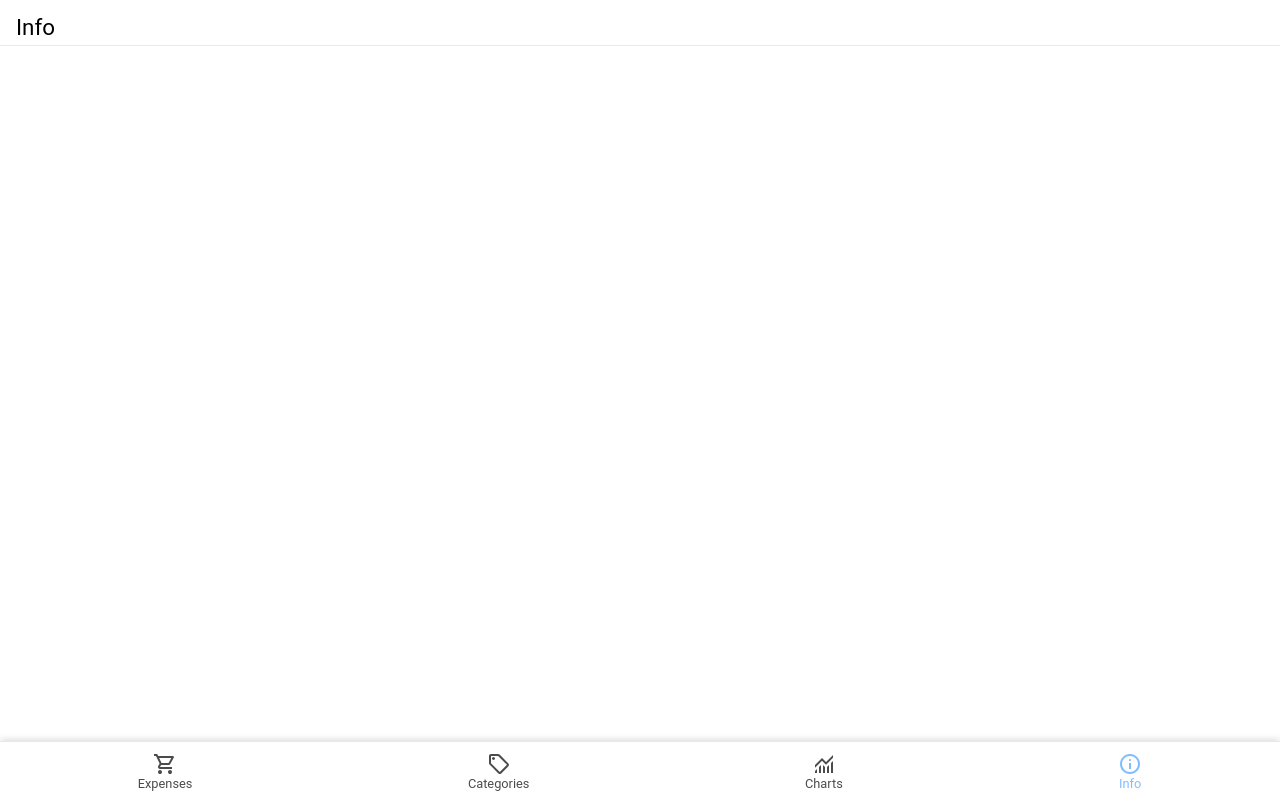
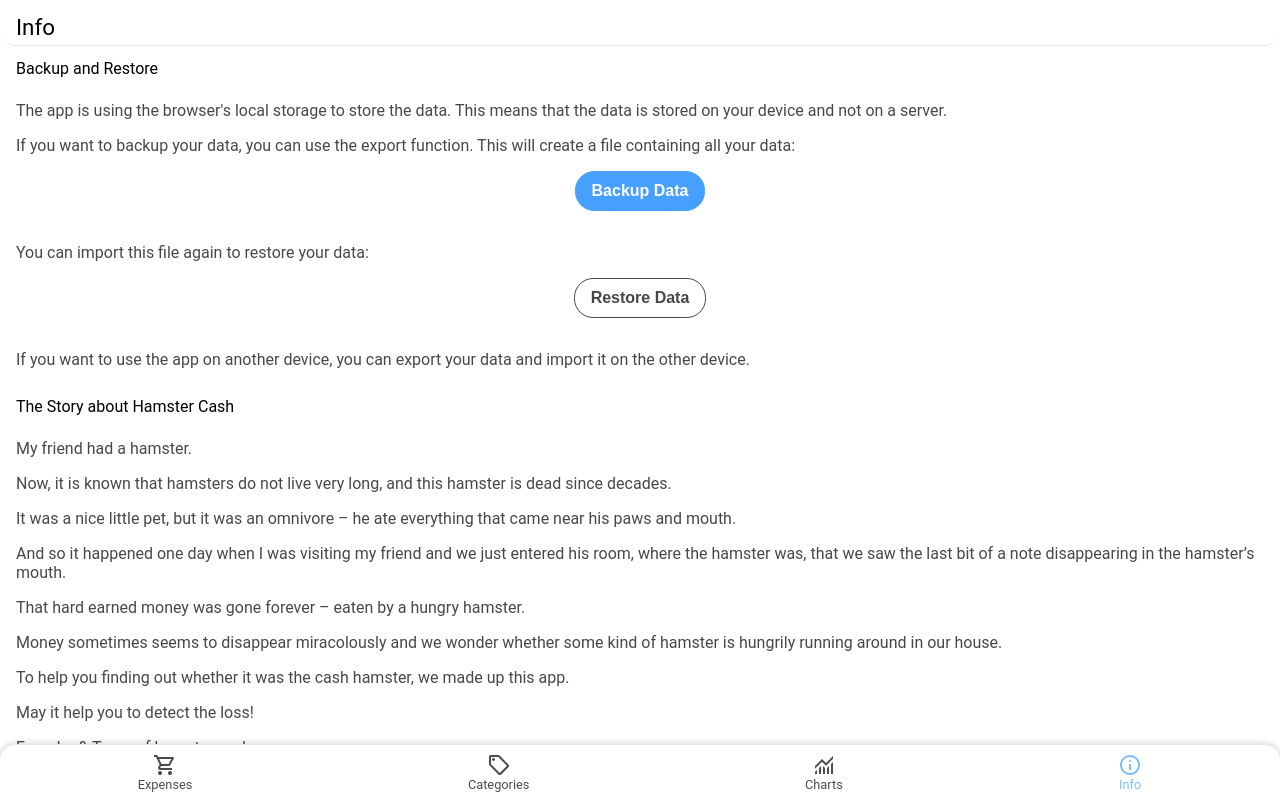
Before and after one commit to rudolfbatke/moneyhamster, a SvelteKit app: page /app/info in a window 1280 px wide. Built offline with nearby package versions, Linux system fonts and the light colour scheme.

Commit message:
feat(info): add backup

```diff
--- /dev/null
+++ b/src/lib/components/Alert.svelte
@@ -0,0 +1,54 @@
+<script>
+	import Button from './Button.svelte';
+
+	export let open = false;
+	export let onConfirm = () => {};
+	export let onCancel = () => {};
+</script>
+
+{#if open}
+	<div class="overlay">
+		<dialog open>
+			<div class="content">
+				<slot />
+				<div class="actions">
+					<Button color="primary" variant="fill" on:click={onCancel}>No</Button>
+					<Button on:click={onConfirm} color="danger">Yes</Button>
+				</div>
+			</div>
+		</dialog>
+	</div>
+{/if}
+
+<style>
+	.overlay {
+		position: fixed;
+		top: 0;
+		left: 0;
+		width: 100%;
+		height: 100%;
+		background-color: rgba(0, 0, 0, 0.5);
+		z-index: 100;
+	}
+
+	dialog {
+		position: fixed;
+		top: 50%;
+		left: 50%;
+		transform: translate(-50%, -50%);
+		max-width: 90%;
+		background-color: var(--background-color);
+		border-radius: 1.5rem;
+		z-index: 2000;
+		border: 1px solid var(--border-color);
+		width: 500px;
+		color: var(--text-color);
+	}
+
+	.actions {
+		display: flex;
+		justify-content: space-between;
+		margin-top: 20px;
+		text-align: right;
+	}
+</style>
--- /dev/null
+++ b/src/lib/components/Backup.svelte
@@ -0,0 +1,92 @@
+<script>
+	import Alert from '$lib/components/Alert.svelte';
+	import Button from '$lib/components/Button.svelte';
+	import { categoriesStore, expensesStore, openListItemsStore } from '$lib/stores';
+	import { kebapDate } from '$lib/utilities/formatter';
+
+	/** @type {HTMLInputElement} */
+	let fileInputElement;
+
+	let restoreAlertIsOpen = false;
+
+	function backup() {
+		const data = {
+			expenses: $expensesStore,
+			categories: $categoriesStore,
+			openListItems: $openListItemsStore
+		};
+
+		const blob = new Blob([JSON.stringify(data)], {
+			type: 'application/json;charset=utf-8'
+		});
+
+		// save file to downloads folder
+		const a = document.createElement('a');
+		a.href = URL.createObjectURL(blob);
+		a.download = `hamster-cash-backup-${kebapDate(new Date())}.json`;
+		a.click();
+		a.remove();
+	}
+
+	function restore() {
+		const { files } = fileInputElement;
+		if (files) {
+			const reader = new FileReader();
+			reader.readAsText(files[0], 'UTF-8');
+			reader.onload = (event) => {
+				const { expenses, categories, openListItems } = JSON.parse(
+					event.target?.result?.toString() || '{}'
+				);
+				expensesStore.set(expenses);
+				categoriesStore.set(categories);
+				openListItemsStore.set(openListItems);
+			};
+			restoreAlertIsOpen = false;
+		}
+	}
+</script>
+
+<div class="backup">
+	<p>
+		The app is using the browser's local storage to store the data. This means that the data is
+		stored on your device and not on a server.
+	</p>
+	<p>
+		If you want to backup your data, you can use the export function. This will create a file
+		containing all your data:
+	</p>
+	<div class="backup-button">
+		<Button variant="fill" color="primary" on:click={backup}>Backup Data</Button>
+	</div>
+	<p>You can import this file again to restore your data:</p>
+	<div class="backup-button">
+		<Button variant="outline" on:click={() => fileInputElement.click()}>Restore Data</Button>
+		<input
+			bind:this={fileInputElement}
+			type="file"
+			hidden
+			on:change={() => (restoreAlertIsOpen = true)}
+		/>
+	</div>
+	<p>
+		If you want to use the app on another device, you can export your data and import it on the
+		other device.
+	</p>
+</div>
+
+<Alert open={restoreAlertIsOpen} onConfirm={restore} onCancel={() => (restoreAlertIsOpen = false)}>
+	<p>The restoring of the data will overwrite your current data.</p>
+	<p>Are you sure you want to continue?</p>
+</Alert>
+
+<style>
+	.backup {
+		margin: 1em;
+		opacity: 0.72;
+	}
+
+	.backup-button {
+		text-align: center;
+		margin-bottom: 2em;
+	}
+</style>
--- a/src/lib/components/Button.svelte
+++ b/src/lib/components/Button.svelte
@@ -51,6 +51,10 @@
 		--button-text-color: var(--background-color);
 	}
 
+	.outline {
+		--button-border-color: var(--text-color);
+	}
+
 	.fill:hover {
 		--button-background-hover: var(--text-hover);
 	}
--- a/src/lib/components/Dialog.svelte
+++ b/src/lib/components/Dialog.svelte
@@ -4,7 +4,7 @@
 	import CopyIcon from '$lib/icons/CopyIcon.svelte';
 	import DeleteIcon from '$lib/icons/DeleteIcon.svelte';
 
-	/** @typedef {import('./types').DialogAction} DialogAction*/
+	/** @typedef {import('$lib/types').DialogAction} DialogAction*/
 
 	/**
 	 * Executed when the user clicks on a button
--- a/src/lib/components/ListItem.svelte
+++ b/src/lib/components/ListItem.svelte
@@ -5,9 +5,10 @@
 	export let sticky = false;
 	export let lucent = false;
 	export let highlighted = false;
+	export let hover = false;
 </script>
 
-<li class:highlighted class:border class:sticky class:lucent on:click on:keypress>
+<li class:hover class:highlighted class:border class:sticky class:lucent on:click on:keypress>
 	<span>
 		<slot />
 		<div>
@@ -24,13 +25,12 @@
 		padding: 0 1rem;
 		padding-top: 0.4rem;
 		align-items: center;
-		cursor: pointer;
 		background-color: var(--background-color);
 		height: 2rem;
 	}
 
-	li:hover {
-		background-color: var(--background-hover);
+	.hover {
+		cursor: pointer;
 	}
 
 	div {
--- a/src/lib/components/Navbar.svelte
+++ b/src/lib/components/Navbar.svelte
@@ -56,6 +56,7 @@
 		border-top: 1px solid var(--border-color);
 		height: 3.6rem;
 		width: 100%;
+		border-radius: 1rem 1rem 0 0;
 	}
 
 	a {
--- /dev/null
+++ b/src/lib/components/Story.svelte
@@ -0,0 +1,29 @@
+<div class="story">
+	<p>My friend had a hamster.</p>
+	<p>
+		Now, it is known that hamsters do not live very long, and this hamster is dead since decades.
+	</p>
+	<p>
+		It was a nice little pet, but it was an omnivore – he ate everything that came near his paws and
+		mouth.
+	</p>
+	<p>
+		And so it happened one day when I was visiting my friend and we just entered his room, where the
+		hamster was, that we saw the last bit of a note disappearing in the hamster’s mouth.
+	</p>
+	<p>That hard earned money was gone forever – eaten by a hungry hamster.</p>
+	<p>
+		Money sometimes seems to disappear miracolously and we wonder whether some kind of hamster is
+		hungrily running around in our house.
+	</p>
+	<p>To help you finding out whether it was the cash hamster, we made up this app.</p>
+	<p>May it help you to detect the loss!</p>
+	<p>Founder & Team of hamster.cash</p>
+</div>
+
+<style>
+	.story {
+		margin: 1em;
+		opacity: 0.72;
+	}
+</style>
--- a/src/lib/components/Topbar.svelte
+++ b/src/lib/components/Topbar.svelte
@@ -14,6 +14,7 @@
 		align-items: center;
 		background-color: var(--background-color);
 		border-bottom: 1px solid var(--border-color);
+		border-radius: 0 0 1rem 1rem;
 	}
 
 	h1 {
--- a/src/lib/components/types.d.ts
+++ /dev/null
@@ -1 +0,0 @@
-export type DialogAction = 'close' | 'save' | 'delete' | 'duplicate';
--- a/src/lib/types.d.ts
+++ b/src/lib/types.d.ts
@@ -56,3 +56,5 @@ export type MonthlyAmount = {
 
 export type MonthlyAmounts = { [key: Month]: MonthlyAmount };
 export type CategoryMonthlyAmounts = { [key: CategoryId]: MonthlyAmounts };
+
+export type DialogAction = 'close' | 'save' | 'delete' | 'duplicate';
--- a/src/routes/app/info/+page.svelte
+++ b/src/routes/app/info/+page.svelte
@@ -1,5 +1,27 @@
 <script>
+	import Backup from '$lib/components/Backup.svelte';
+	import List from '$lib/components/List.svelte';
+	import ListItem from '$lib/components/ListItem.svelte';
+	import Story from '$lib/components/Story.svelte';
 	import Topbar from '$lib/components/Topbar.svelte';
+
+	const entries = [
+		{
+			title: 'Backup and Restore',
+			component: Backup
+		},
+		{
+			title: 'The Story about Hamster Cash',
+			component: Story
+		}
+	];
 </script>
 
 <Topbar>Info</Topbar>
+
+<List>
+	{#each entries as entry}
+		<ListItem hover sticky>{entry.title}</ListItem>
+		<svelte:component this={entry.component} />
+	{/each}
+</List>
```
